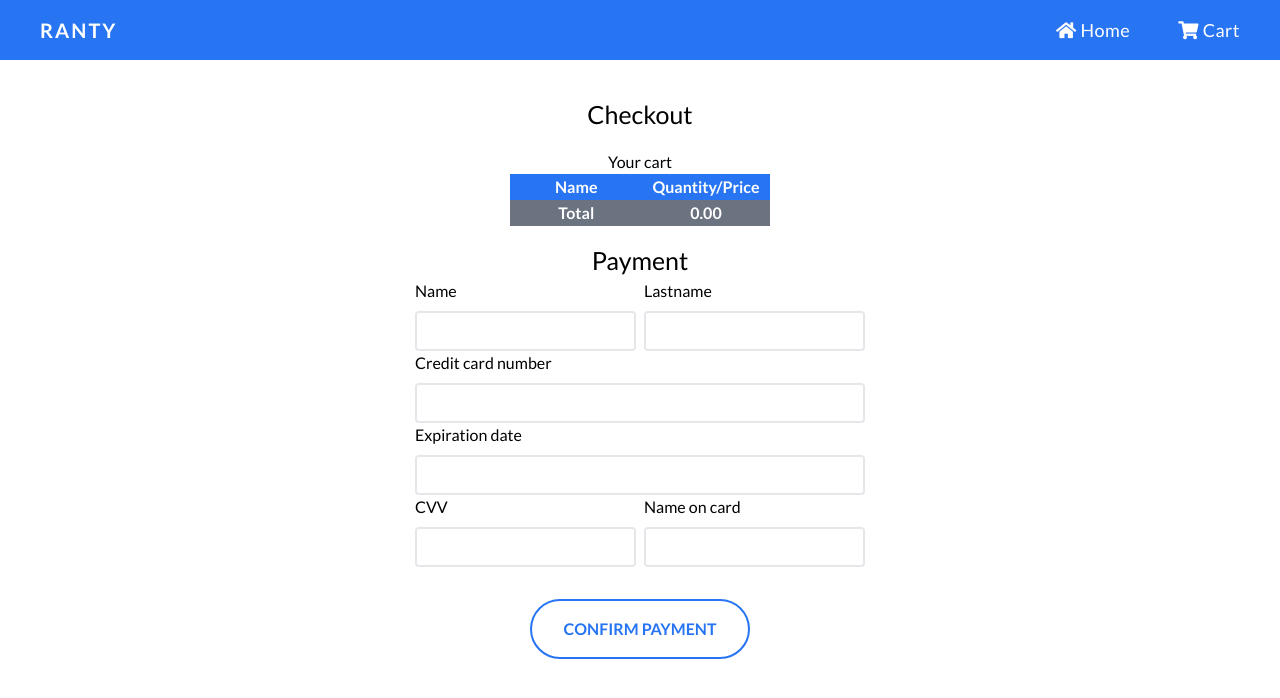
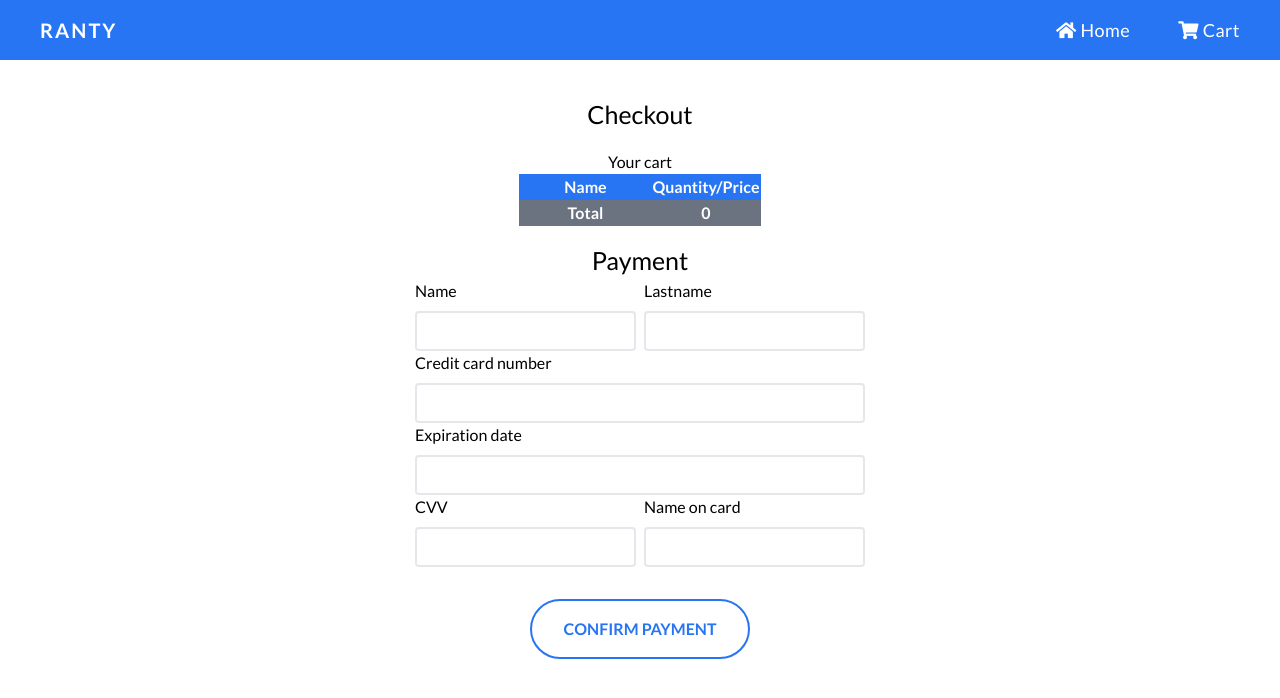
Before and after one commit to Vallejoanderson/ranty-ecommerce, a React (Vite) app: page /checkout in a window 1280 px wide. Shown: the top 698 px of the page. Built offline with nearby package versions, Linux system fonts and the light colour scheme.

Commit message:
Fix: total price

```diff
--- a/src/components/CheckoutCart.jsx
+++ b/src/components/CheckoutCart.jsx
@@ -1,9 +1,25 @@
 
-import { useContext } from 'react'
+import { useContext, useState, useEffect } from 'react'
 import { ProductsContext } from './ProductsContext';
 
 export const CheckoutCart = () => {
-	const { cart, total } = useContext( ProductsContext );
+	const { cart } = useContext( ProductsContext );
+	const [ total, setTotal ] = useState( 0 );
+
+	const getTotal = () => {
+		let sum = 0;
+		cart.forEach( ({quantity, price}) => {
+			sum = sum + quantity * price;
+			console.log( sum )
+		});
+		setTotal( sum );
+	}
+
+	useEffect(() => {
+		getTotal();
+	}, [ cart ])
+
+
 	return (
 		<div>
 			<p className="text-center text-base">Your cart</p>
@@ -26,7 +42,7 @@ export const CheckoutCart = () => {
 					}
 					<tr className="bg-gray-500 text-white">
 						<td className="px-12">Total</td>
-						<td className="px-12">{(total).toFixed(2)}</td>
+						<td className="px-12">{ total }</td>
 					</tr>
 				</tbody>
 			</table>
--- a/src/components/hooks/useCart.js
+++ b/src/components/hooks/useCart.js
@@ -6,7 +6,7 @@ export const useCart = ( initialState = [], initialCount = 0 ) => {
 
 	const [ cart, setCart ] = useState( initialState );
 	const [ productsCounter, setProductsCounter ] = useState( initialCount );
-	const [ total, setTotal ] = useState( initialCount );
+	// const [ total, setTotal ] = useState( initialCount );
 
 	const add = ( product ) => { // add an item to the cart
 
@@ -18,13 +18,13 @@ export const useCart = ( initialState = [], initialCount = 0 ) => {
 			found.quantity = found.quantity + 1;
 		}
 		setProductsCounter( productsCounter => productsCounter + 1 )
-		getTotal();
+		// getTotal();
 	}
 
 	const rm = ( product ) => { // remove an item from the cart
 		if( product.quantity > 1 ){
 			product.quantity = product.quantity - 1
-			getTotal();
+			// getTotal();
 		}
 		else{
 			setCart( cart.filter( itemFromCart => ( itemFromCart !== product ) ) )
@@ -32,17 +32,17 @@ export const useCart = ( initialState = [], initialCount = 0 ) => {
 		setProductsCounter( productsCounter => productsCounter - 1 );
 	}
 
-	const getTotal = () => {
+	// const getTotal = () => {
 
-		cart.map( product => { setTotal( total => total + ( product.quantity*product.price ) ) });
+	// 	cart.map( product => { setTotal( total => total + ( product.quantity*product.price ) ) });
 
-	}
+	// }
 
 	return {
 		cart,
 		add,
 		rm,
-		total,
+		// total,
 		productsCounter,
 	}
 
```
